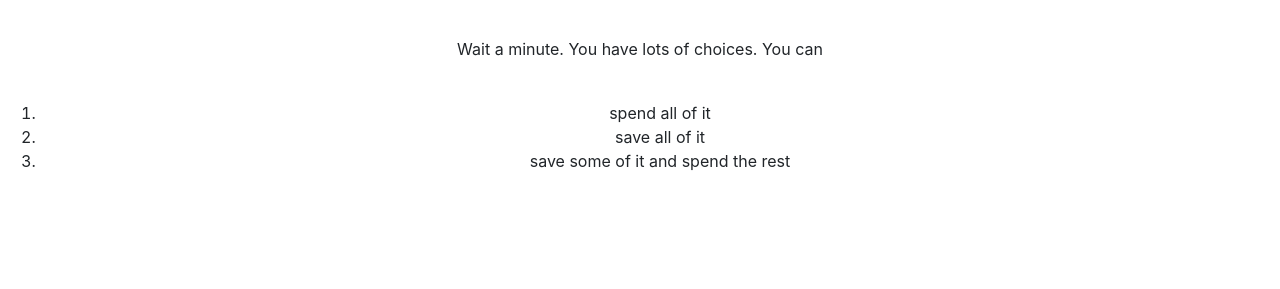
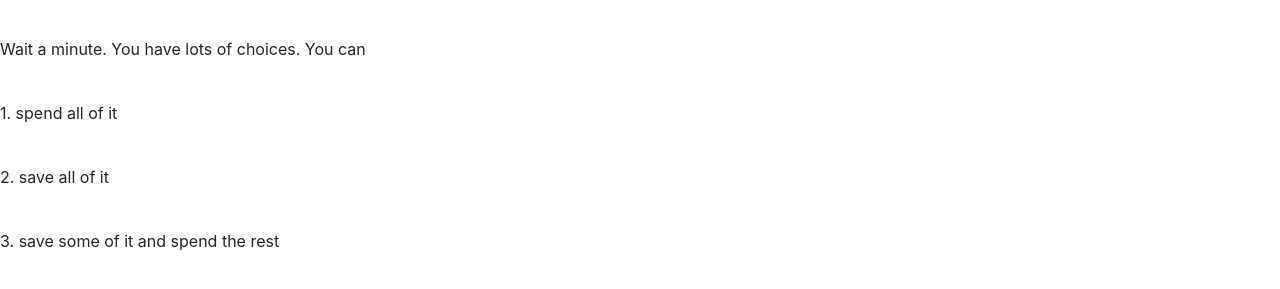
Before and after one commit to Abaan413/dps-international-rkp, a plain HTML site: page why-save-money.html in a window 1280 px wide. Shown: the part 439-728 px from the top of the page. Drawn offline with nearby package versions, Linux system fonts and the light colour scheme.

Commit message:
Update why-save-money.html

```diff
--- a/why-save-money.html
+++ b/why-save-money.html
@@ -38,16 +38,13 @@ Why save money?
     </li>
   </ul>
 </nav>
-        </div>
+        </div></center>
 <h1>Why save money?</h1>
 <p>Earned money or gotten it as a gift? What do you do with it? Run right out and spend it?</p><br>
 <p>Wait a minute. You have lots of choices. You can</p><br>
-<ol>
-<li>spend all of it</li>
-<li>save all of it</li>
-<li>save some of it and spend the rest</li>
-</ol>
+<p>1. spend all of it</p><br>
+<p>2. save all of it</p><br>
+<p>3. save some of it and spend the rest</p><br>
 </div>
-</center>
 </body>
 </html>
```
